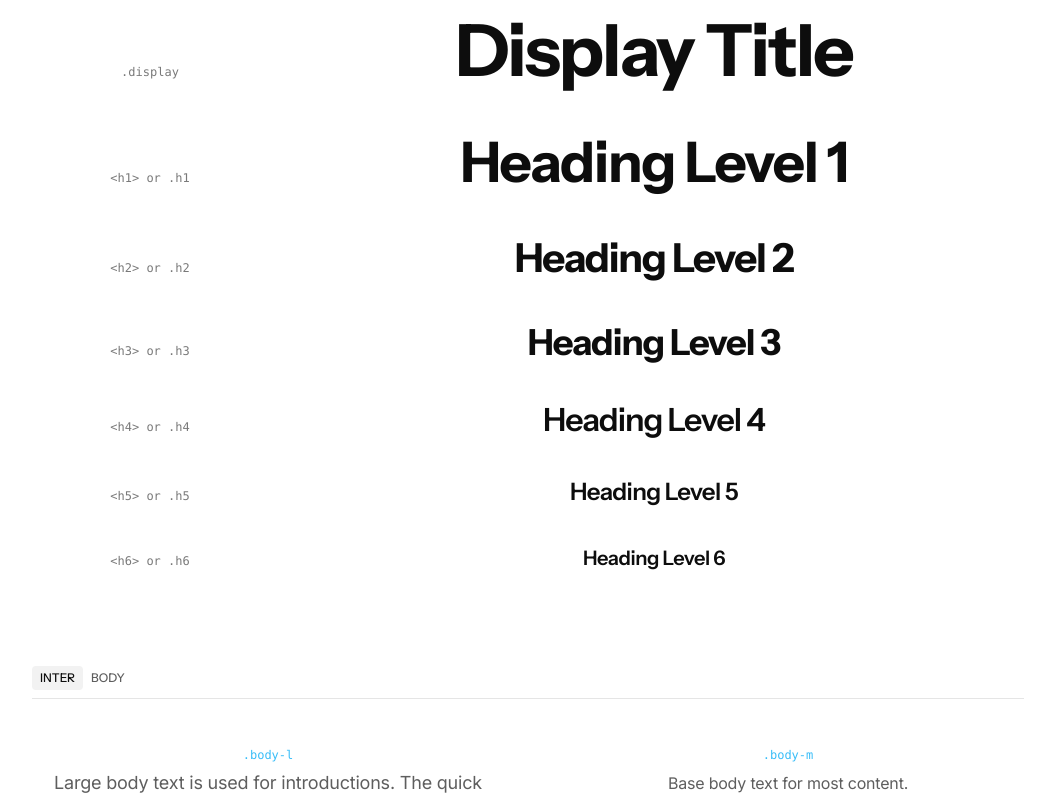
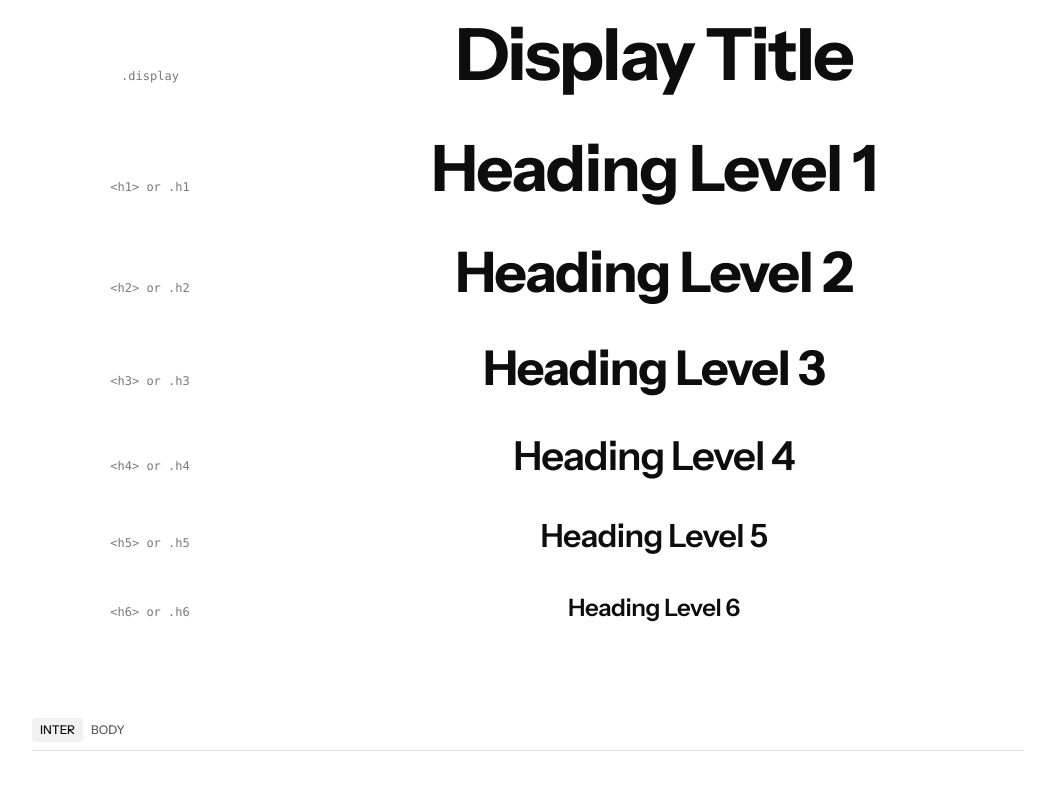
Before and after one commit to barthkosi/vite-template-with-semantic-styling, a React (Vite) app: page / in a window 1280 px wide. Shown: the part 440-1237 px from the top of the page, without its empty margins (112-1167 px from the left). Built offline with nearby package versions, Linux system fonts and the light colour scheme.

Commit message:
Refactor heading and display font sizes to CSS variables
Replaced hardcoded font-size and line-height values for headings and display classes with CSS custom properties. This improves maintainability and consistency across responsive breakpoints.

```diff
--- a/src/index.css
+++ b/src/index.css
@@ -448,123 +448,123 @@
   }
   h1 {
     font-weight: 700;
-    font-size: 2rem; /* 32px */
-    line-height: 2.5rem; /* 40px */
+    font-size: var(--font-size-7xl);
+    line-height: var(--line-height-7xl);
     letter-spacing: -1px;
   }
 
   h2 {
     font-weight: 700;
-    font-size: 2rem; /* 32px */
-    line-height: 2.5rem; /* 40px */
+    font-size: var(--font-size-5xl);
+    line-height: var(--line-height-5xl);
     letter-spacing: -1px;
   }
 
   h3 {
     font-weight: 700;
-    font-size: 1.75rem; /* 28px */
-    line-height: 2rem; /* 32px */
+    font-size: var(--font-size-3xl);
+    line-height: var(--line-height-3xl);
     letter-spacing: -0.8px;
   }
 
   h4 {
     font-weight: 600;
-    font-size: 1.5rem; /* 24px */
-    line-height: 1.75rem; /* 28px */
+    font-size: var(--font-size-2xl);
+    line-height: var(--line-height-2xl);
     letter-spacing: -0.6px;
   }
 
   h5 {
     font-weight: 600;
-    font-size: 1.25rem; /* 20px */
-    line-height: 1.5rem; /* 24px */
+    font-size: var(--font-size-xl);
+    line-height: var(--line-height-xl);
     letter-spacing: -0.4px;
   }
 
   h6 {
     font-weight: 600;
-    font-size: 1.125rem; /* 18px */
-    line-height: 1.5rem; /* 24px */
+    font-size: var(--font-size-l);
+    line-height: var(--line-height-l);
     letter-spacing: -0.2px;
   }
 
   /* Responsive heading styles */
   @media (min-width: 768px) {
     h1 {
-      font-size: 2.5rem; /* 40px */
-      line-height: 3rem; /* 48px */
+      font-size: var(--font-size-9xl);
+      line-height: var(--line-height-9xl);
       letter-spacing: -1.2px;
     }
 
     h2 {
-      font-size: 2rem; /* 32px */
-      line-height: 2.5rem; /* 40px */
+      font-size: var(--font-size-7xl);
+      line-height: var(--line-height-7xl);
       letter-spacing: -1px;
     }
   }
 
   h3 {
     font-weight: 700;
-    font-size: 1.75rem; /* 28px */
-    line-height: 2rem; /* 32px */
+    font-size: var(--font-size-5xl);
+    line-height: var(--line-height-5xl);
     letter-spacing: -0.8px;
   }
 
   h4 {
     font-weight: 600;
-    font-size: 1.5rem; /* 24px */
-    line-height: 1.75rem; /* 28px */
+    font-size: var(--font-size-2xl);
+    line-height: var(--line-height-2xl);
     letter-spacing: -0.6px;
   }
 
   h5 {
     font-weight: 600;
-    font-size: 1.25rem; /* 20px */
-    line-height: 1.5rem; /* 24px */
+    font-size: var(--font-size-xl);
+    line-height: var(--line-height-xl);
     letter-spacing: -0.4px;
   }
 
   h6 {
     font-weight: 600;
-    font-size: 1.125rem; /* 18px */
-    line-height: 1.5rem; /* 24px */
+    font-size: var(--font-size-l);
+    line-height: var(--line-height-l);
     letter-spacing: -0.2px;
   }
 
   @media (min-width: 1024px) {
     h1 {
-      font-size: var(--font-size-10xl); /* 56px */
-      line-height: 4rem; /* 64px */
+      font-size: var(--font-size-12xl);
+      line-height: var(--line-height-12xl);
       letter-spacing: -1.2px;
     }
 
     h2 {
-      font-size: 2.5rem; /* 40px */
-      line-height: 3rem; /* 48px */
+      font-size: var(--font-size-10xl);
+      line-height: var(--line-height-10xl);
       letter-spacing: -1.2px;
     }
 
     h3 {
-      font-size: 2.25rem; /* 36px */
-      line-height: 2.5rem; /* 40px */
+      font-size: var(--font-size-8xl);
+      line-height: var(--line-height-8xl);
       letter-spacing: -1px;
     }
 
     h4 {
-      font-size: 2rem; /* 32px */
-      line-height: 2.25rem; /* 36px */
+      font-size: var(--font-size-6xl);
+      line-height: var(--line-height-6xl);
       letter-spacing: -1px;
     }
 
     h5 {
-      font-size: 1.5rem; /* 24px */
-      line-height: 1.75rem; /* 28px */
+      font-size: var(--font-size-4xl);
+      line-height: var(--line-height-4xl);
       letter-spacing: -0.6px;
     }
 
     h6 {
-      font-size: 1.25rem; /* 20px */
-      line-height: 1.5rem; /* 24px */
+      font-size: var(--font-size-2xl);
+      line-height: var(--line-height-2xl);
       letter-spacing: -0.4px;
     }
   }
@@ -575,7 +575,7 @@
   .display {
     font-family: var(--font-family-heading);
     font-weight: 700;
-    font-size: 2.5rem; /* 40px */
+    font-size: var(--font-size-10xl);
     line-height: 3rem; /* 48px */
     letter-spacing: -1.2px;
     color: var(--content-primary);
@@ -583,7 +583,7 @@
 
   @media (min-width: 768px) {
     .display {
-      font-size: 3.5rem; /* 56px */
+      font-size: var(--font-size-12xl);
       line-height: 4rem; /* 64px */
       letter-spacing: -1.2px;
     }
@@ -591,7 +591,7 @@
 
   @media (min-width: 1024px) {
     .display {
-      font-size: 4.5rem; /* 72px */
+      font-size: var(--font-size-14xl);
       line-height: 5rem; /* 80px */
       letter-spacing: -2px;
     }
@@ -736,7 +736,7 @@
 
   @media (min-width: 1024px) {
     .h6 {
-      font-size: 1.25rem; /* 20px */
+      font-size: var(--font-size-2xl);
       line-height: 1.5rem; /* 24px */
       letter-spacing: -0.4px;
     }
```
